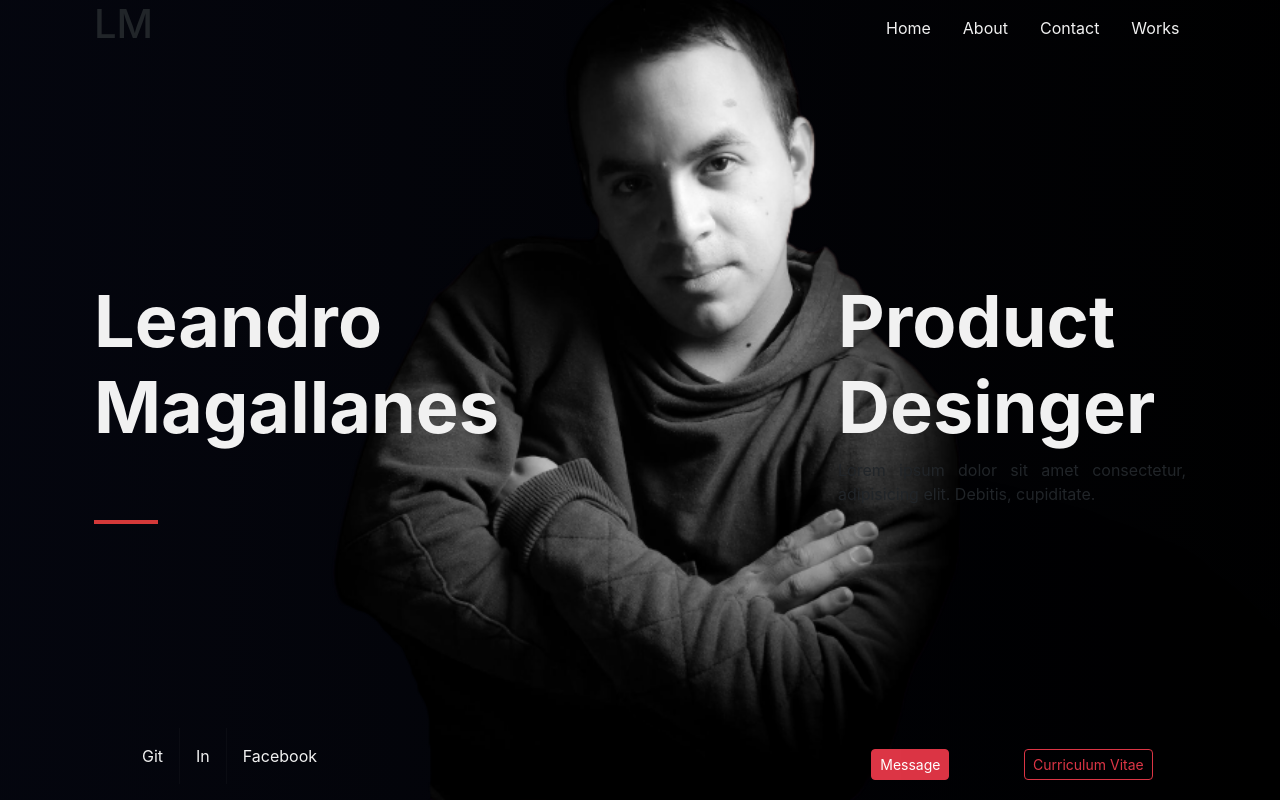
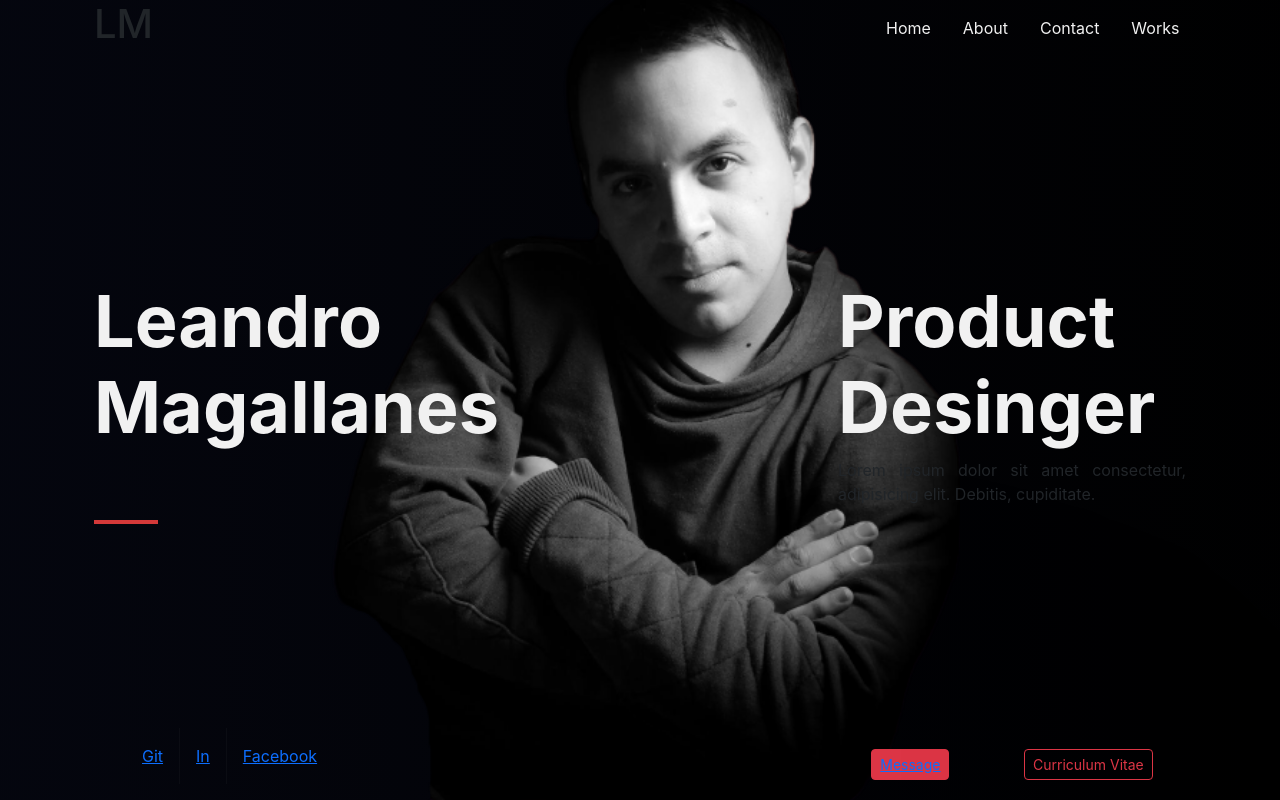
Before and after one commit to leanmaga/myportfolio, a React (Create React App) app in the folder Portfolio/portfolioapp/: page / in a window 1280 px wide. Built offline with nearby package versions, Linux system fonts and the light colour scheme.

Commit message:
agregar enlaces

```diff
--- a/Portfolio/portfolioapp/src/components/Icon.jsx
+++ b/Portfolio/portfolioapp/src/components/Icon.jsx
@@ -5,18 +5,18 @@ const Icon = () => {
   return (
     <div className="icon">
          <div className="caja p-twitter">
-            <i className="fa-brands fa-twitter twitter"></i>
+            <i className="fa-brands fa-twitter twitter"><a href='https://twitter.com/leanelshark'></a></i>
         </div>
         <div class="caja p-linkedin">
-            <i class="fa-brands fa-linkedin-in linkedin"></i>
+            <i class="fa-brands fa-linkedin-in linkedin"><a href='https://linkedin.com/in/leandromagallanes'></a></i>
         </div>
 
         <div class="caja p-instagram">
-            <i class="fa fa-instagram" id="insta" aria-hidden="true"></i>
+            <i class="fa fa-instagram" id="insta" aria-hidden="true"><a href='https://www.instagram.com/lean_maga'></a></i>
         </div>
 
         <div class="caja p-whatsapp">
-            <i class="fa-brands fa-whatsapp whatsapp"></i>
+            <i class="fa-brands fa-whatsapp whatsapp"><a href="https://wa.me/qr/ALIPEVGLH5YDO1"></a></i>
         </div>
 
     </div>
--- a/Portfolio/portfolioapp/src/pages/Home.jsx
+++ b/Portfolio/portfolioapp/src/pages/Home.jsx
@@ -42,11 +42,11 @@ const Home = () => {
         <Row className="box-home-bottom">
             <Col xs={12} sm={12} md={4} lg={4}>
                 <ul className="redes-list d-flex">
-                    <li className="nav-item">Git</li>
+                    <li className="nav-item"><a href='https://github.com/leanelshark' >Git</a></li>
                     <div className="vr"></div>
-                    <li className="nav-item">In</li>
+                    <li className="nav-item"><a href='https://linkedin.com/in/leandromagallanes'>In</a></li>
                     <div className="vr"></div>
-                    <li className="nav-item">Facebook</li>
+                    <li className="nav-item"><a href='https://www.facebook.com/lean.maga'>Facebook</a></li>
                 </ul>
             </Col>
             <Col xs={12} sm={12} md={4} lg={4}>
@@ -54,7 +54,7 @@ const Home = () => {
             </Col>
             <Col xs={12}sm={12} md={4} lg={4} className='buttons'>
                 <Button className="me-2" variant="danger" size="sm">
-                    Message
+                    <a href="mailto:thesharkcommunity@gmail.com?subject=Mi+pedido&body=Hola+estoy+interesado+en" target="_blank">Message</a>
                 </Button>{' '}
                 <Button variant="outline-danger" size="sm">
                     Curriculum Vitae
```
Also changed, not shown: Portfolio/portfolioapp/src/components/Iconfooter.jsx (+5 -5 lines).
